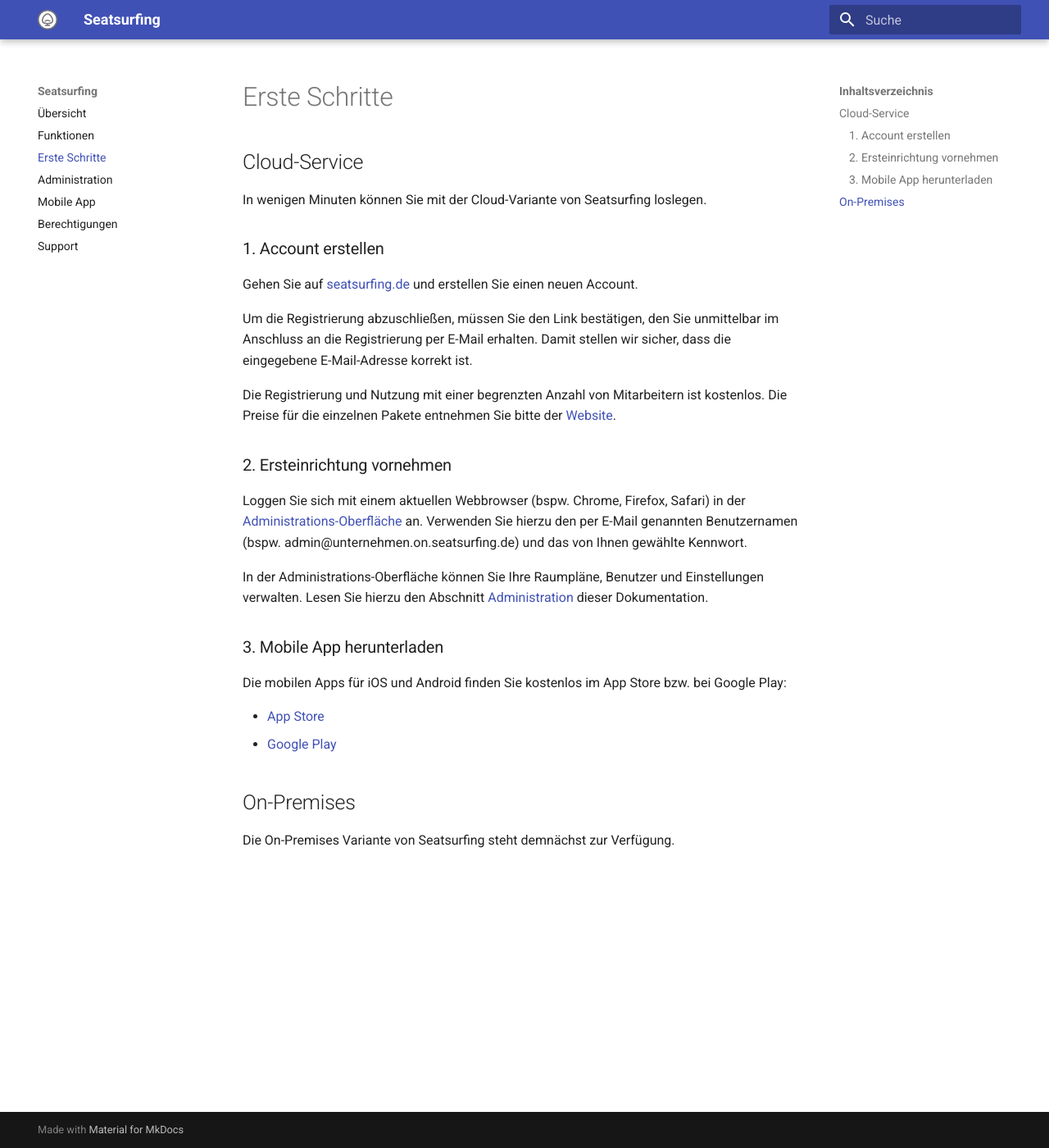
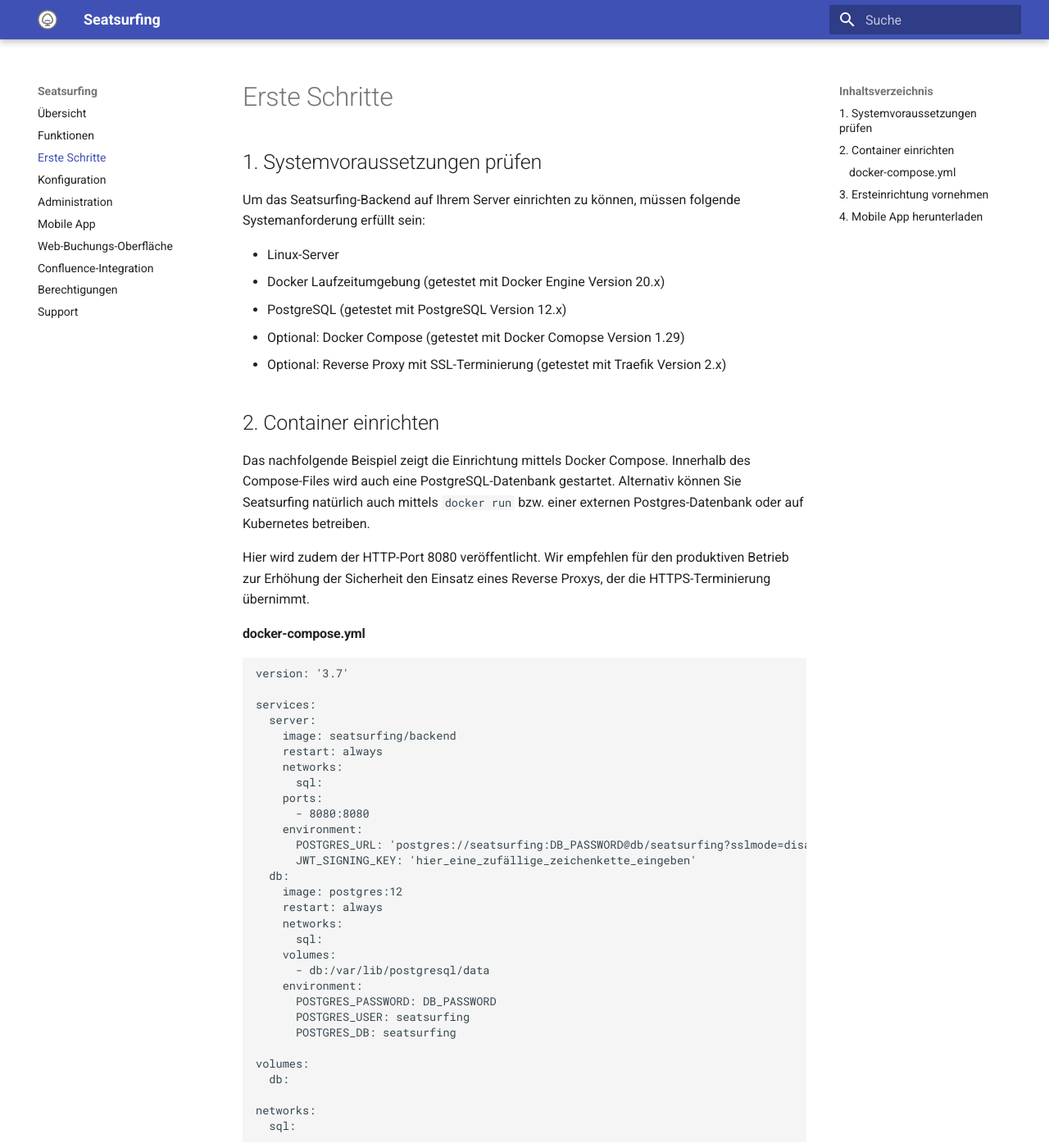
Before and after one commit to seatsurfing/docs, an MkDocs documentation site: the page built from src/getting-started.md, in a window 1280 px wide and 1400 px high. Shown: the whole window at 82% size. Built offline with MkDocs 1.6.1 and Material for MkDocs 9.7.7, drawn with Linux system fonts in a browser that asks for light colours; some of the changed text lies outside the part shown.

Commit message:
Updates for on-premises

````diff
--- a/mkdocs.yml
+++ b/mkdocs.yml
@@ -8,7 +8,10 @@
     - 'index.md'
     - 'features.md'
     - 'getting-started.md'
+    - 'config.md'
     - 'admin-ui.md'
     - 'app.md'
+    - 'booking-ui.md'
+    - 'confluence.md'
     - 'permissions.md'
     - 'support.md'
--- a/src/getting-started.md
+++ b/src/getting-started.md
@@ -1,25 +1,67 @@
 # Erste Schritte
 
-## Cloud-Service
-In wenigen Minuten können Sie mit der Cloud-Variante von Seatsurfing loslegen.
+## 1. Systemvoraussetzungen prüfen
+Um das Seatsurfing-Backend auf Ihrem Server einrichten zu können, müssen folgende Systemanforderung erfüllt sein:
 
-### 1. Account erstellen
-Gehen Sie auf [seatsurfing.de](https://seatsurfing.de) und erstellen Sie einen neuen Account.
+* Linux-Server
+* Docker Laufzeitumgebung (getestet mit Docker Engine Version 20.x)
+* PostgreSQL (getestet mit PostgreSQL Version 12.x)
+* Optional: Docker Compose (getestet mit Docker Comopse Version 1.29)
+* Optional: Reverse Proxy mit SSL-Terminierung (getestet mit Traefik Version 2.x)
 
-Um die Registrierung abzuschließen, müssen Sie den Link bestätigen, den Sie unmittelbar im Anschluss an die Registrierung per E-Mail erhalten. Damit stellen wir sicher, dass die eingegebene E-Mail-Adresse korrekt ist.
+## 2. Container einrichten
+Das nachfolgende Beispiel zeigt die Einrichtung mittels Docker Compose. Innerhalb des Compose-Files wird auch eine PostgreSQL-Datenbank gestartet. Alternativ können Sie Seatsurfing natürlich auch mittels ```docker run``` bzw. einer externen Postgres-Datenbank oder auf Kubernetes betreiben.
 
-Die Registrierung und Nutzung mit einer begrenzten Anzahl von Mitarbeitern ist kostenlos. Die Preise für die einzelnen Pakete entnehmen Sie bitte der [Website](https://seatsurfing.de).
+Hier wird zudem der HTTP-Port 8080 veröffentlicht. Wir empfehlen für den produktiven Betrieb zur Erhöhung der Sicherheit den Einsatz eines Reverse Proxys, der die HTTPS-Terminierung übernimmt.
 
-### 2. Ersteinrichtung vornehmen
-Loggen Sie sich mit einem aktuellen Webbrowser (bspw. Chrome, Firefox, Safari) in der [Administrations-Oberfläche](https://app.seatsurfing.de/admin/) an. Verwenden Sie hierzu den per E-Mail genannten Benutzernamen (bspw. admin@unternehmen.on.seatsurfing.de) und das von Ihnen gewählte Kennwort.
+#### docker-compose.yml
+
+```
+version: '3.7'
+
+services:
+  server:
+    image: seatsurfing/backend
+    restart: always
+    networks:
+      sql:
+    ports:
+      - 8080:8080
+    environment:
+      POSTGRES_URL: 'postgres://seatsurfing:DB_PASSWORD@db/seatsurfing?sslmode=disable'
+      JWT_SIGNING_KEY: 'hier_eine_zufällige_zeichenkette_eingeben'
+  db:
+    image: postgres:12
+    restart: always
+    networks:
+      sql:
+    volumes:
+      - db:/var/lib/postgresql/data
+    environment:
+      POSTGRES_PASSWORD: DB_PASSWORD
+      POSTGRES_USER: seatsurfing
+      POSTGRES_DB: seatsurfing
+
+volumes:
+  db:
+
+networks:
+  sql:
+```
+
+Starten Sie das Seatsurfing-Backend danach mittels ```docker-compose up -d```.
+
+Seatsurfing steht in diesem Beispiel unter [http://localhost:8080](http://localhost:8080) zur Verfügung.
+
+## 3. Ersteinrichtung vornehmen
+Loggen Sie sich mit einem aktuellen Webbrowser (bspw. Chrome, Firefox, Safari) in der [Administrations-Oberfläche](http://localhost:8080/admin/) an.
+
+In der Standard-Konfiguration wird beim erstmaligen Start des Backends eine Organisation samt Administrator angelegt. Verwenden Sie zum Login mit diesem den Benutzernamen "admin@seatsurfing.local" und "12345678" als Kennwort.
 
 In der Administrations-Oberfläche können Sie Ihre Raumpläne, Benutzer und Einstellungen verwalten. Lesen Sie hierzu den Abschnitt [Administration](admin-ui.md) dieser Dokumentation.
 
-### 3. Mobile App herunterladen
+## 4. Mobile App herunterladen
 Die mobilen Apps für iOS und Android finden Sie kostenlos im App Store bzw. bei Google Play:
 
-* [App Store](https://apps.apple.com/de/app/seatsurfing/id1536275675)
+* [App Store](https://apps.apple.com/app/seatsurfing/id1579071273)
 * [Google Play](https://play.google.com/store/apps/details?id=de.seatsurfing.app)
-
-## On-Premises
-Die On-Premises Variante von Seatsurfing steht demnächst zur Verfügung.
````
Also changed, not shown: src/admin-ui.md (+1 -1 lines), src/app.md (+1 -1 lines), src/booking-ui.md (added, +13 -0 lines), src/config.md (added, +44 -0 lines), src/confluence.md (added, +13 -0 lines), src/features.md (+1 -1 lines), src/index.md (+2 -2 lines), src/img/booking-ui.png (added), 2 other files.
